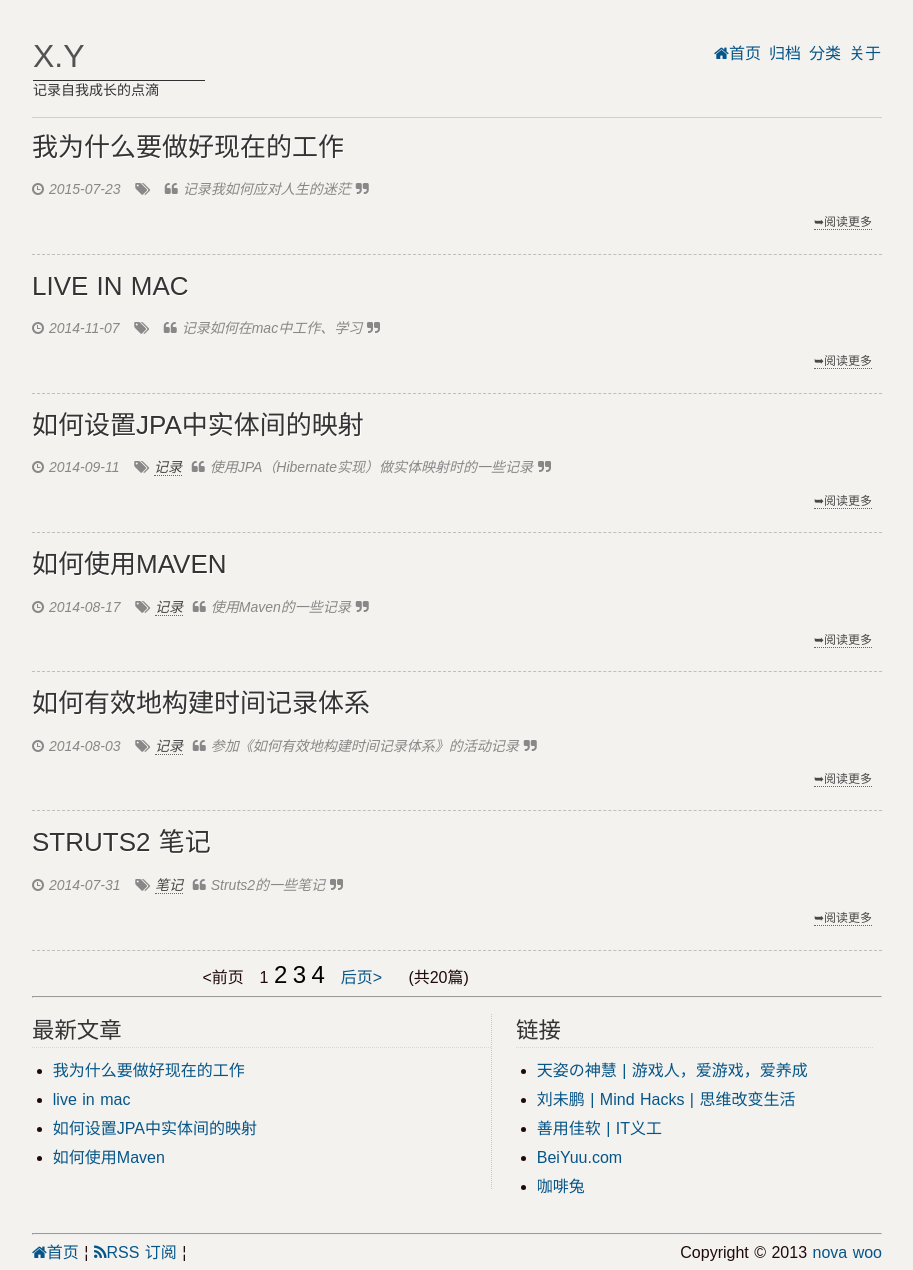
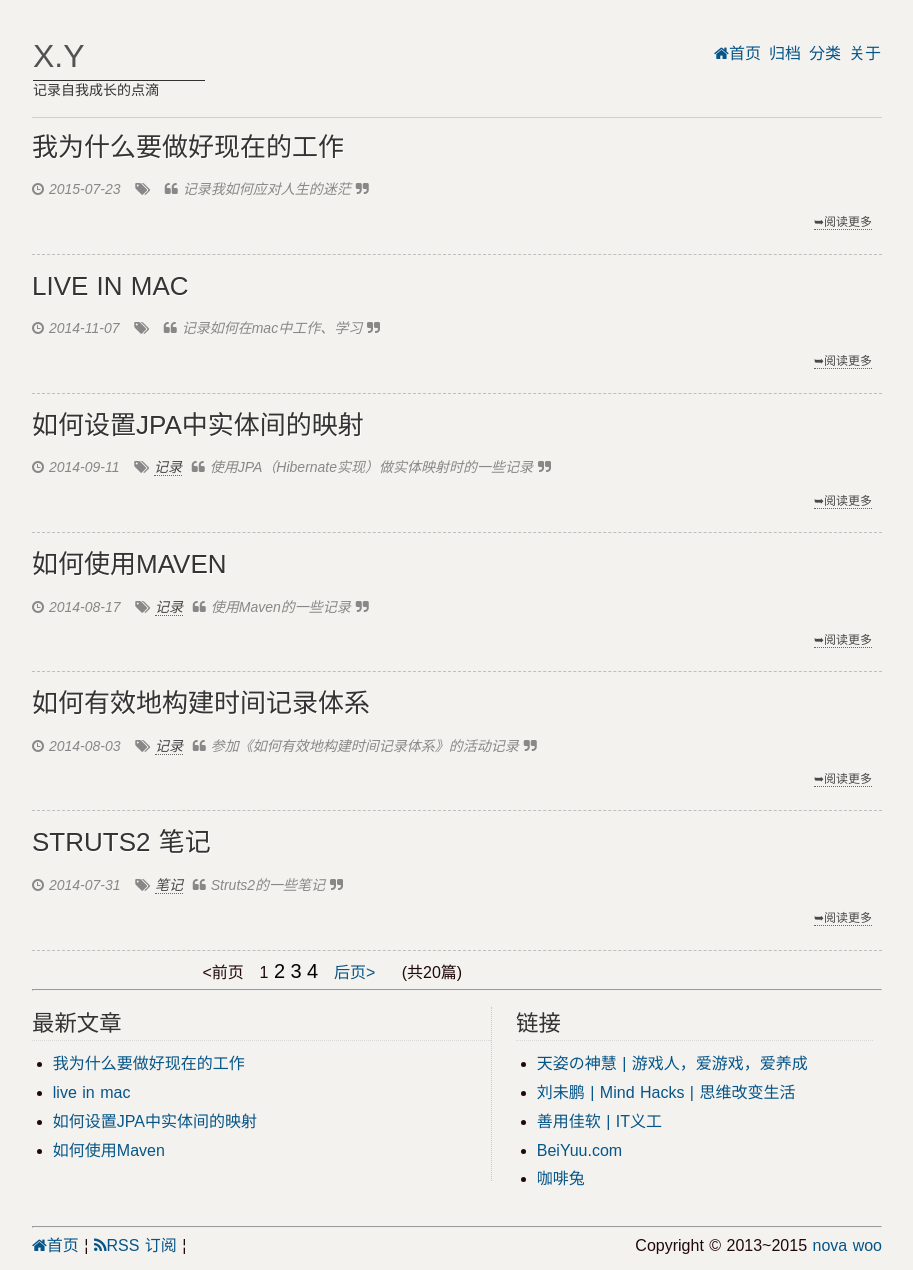
Before and after one commit to novawoo/novawoo.github.com, a Jekyll site: the page built from index.html, in a window 1280 px wide. Shown: the whole page, without its empty margins (183-1096 px from the left). Built offline with Jekyll 4.4.1, drawn with Linux system fonts in a browser that asks for light colours; Markdown is read by kramdown in place of the engine named in the settings; the list of posts is cut into pages by our own code.

Commit message:
modified:   page.html 	modified:   ../index.html

```diff
--- a/_layouts/page.html
+++ b/_layouts/page.html
@@ -19,7 +19,7 @@
 
 <!--foot start-->
 <footer class="lost-footer">
-<div><hr style="margin-bottom:0em;"><span class="alignleft"> <a href="/" title="首页"><i class="icon-home"></i>首页</a> ¦ <a href="/atom.xml"><i class="icon-rss"></i>RSS 订阅</a> ¦ </span> <span class="alignright">Copyright &copy; 2013 <a href="/about.html" title="nova woo" target="_blank">nova&nbsp;woo</a></div>
+<div><hr style="margin-bottom:0em;"><span class="alignleft"> <a href="/" title="首页"><i class="icon-home"></i>首页</a> ¦ <a href="/atom.xml"><i class="icon-rss"></i>RSS 订阅</a> ¦ </span> <span class="alignright">Copyright &copy; 2013~2015 <a href="/about.html" title="nova woo" target="_blank">nova&nbsp;woo</a></div>
 </footer>
 <!--foot end-->
 
--- a/index.html
+++ b/index.html
@@ -34,9 +34,9 @@
 
   {% for count in (2..paginator.total_pages) %}
     {% if count == paginator.page %}
-      <span class="pageitem">{{count}}</span>
+      <span class="currentitem">{{count}}</span>
     {% else %}
-      <span class="currentitem"><a href="/page{{count}}">{{count}}</a></span>
+      <span class="pageitem"><a href="/page{{count}}">{{count}}</a></span>
     {% endif %}
   {% endfor %}
 
```
